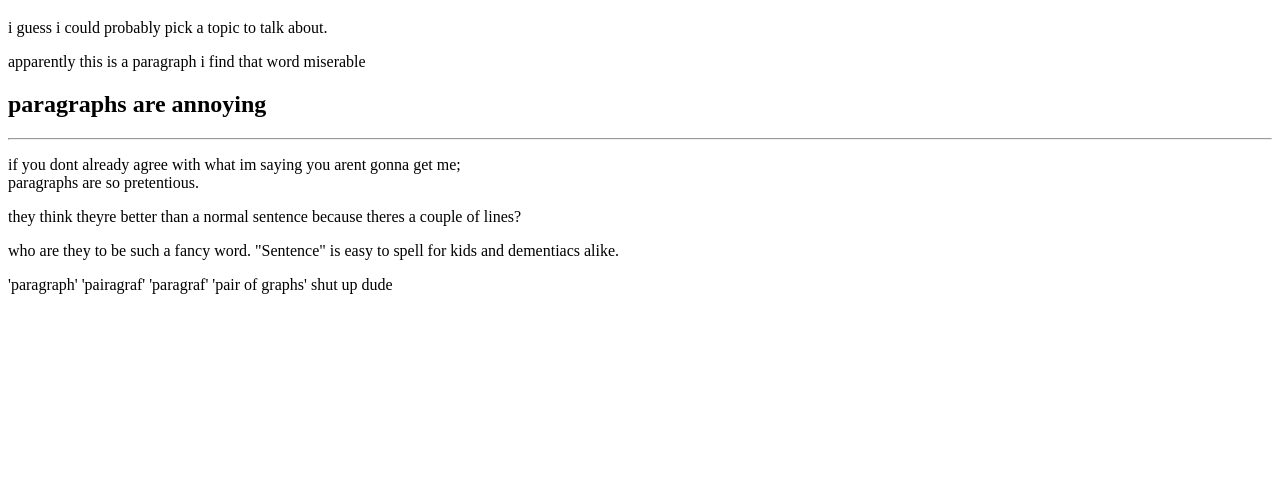
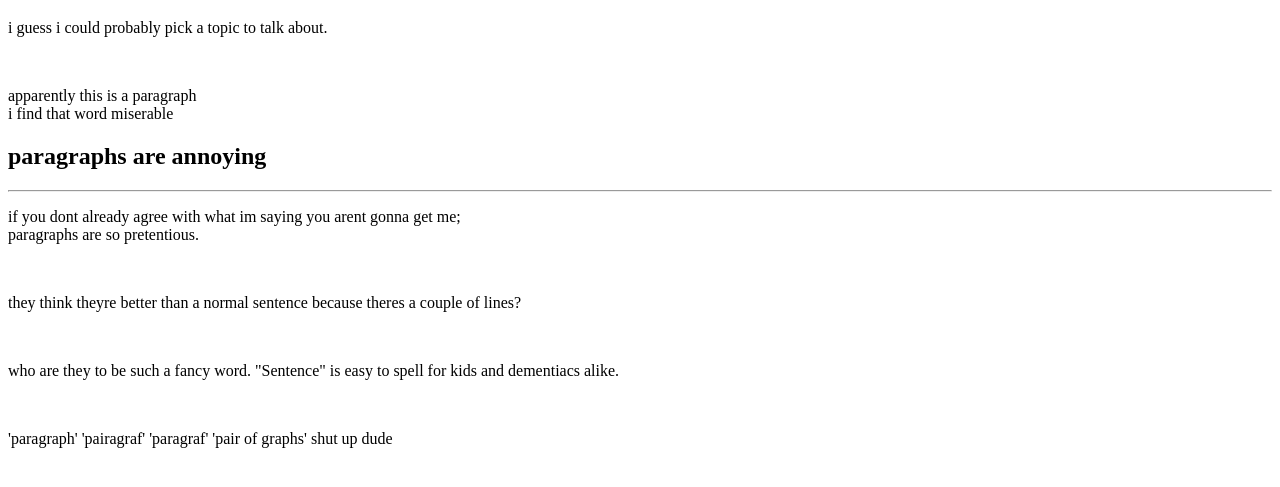
Before and after one commit to Highlands-High-School/my-website-28Caldwell, a plain HTML site: page blablabla.html in a window 1280 px wide. Shown: the part 71-558 px from the top of the page. Drawn offline with Linux system fonts and the light colour scheme.

Commit message:
Update blablabla.html

```diff
--- a/blablabla.html
+++ b/blablabla.html
@@ -7,13 +7,13 @@
 <hr>
 <body>
 <h1>i already did the gibberish bit</h1>
-<p>i guess i could probably pick a topic to talk about. </p>
-<p>apparently this is a paragraph i find that word miserable</p>
+<p>i guess i could probably pick a topic to talk about. </p> <br>
+<p>apparently this is a paragraph<br> i find that word miserable</p>
 <h2>paragraphs are annoying</h2>
   <hr>
 <p>if you dont already agree with what im saying you arent gonna get me; <br>
-  paragraphs are so pretentious.</p>
-<p>they think theyre better than a normal sentence because theres a couple of lines? </p>
-<p>who are they to be such a fancy word. "Sentence" is easy to spell for kids and dementiacs alike.</p>
+  paragraphs are so pretentious.</p> <br>
+<p>they think theyre better than a normal sentence because theres a couple of lines? </p> <br>
+<p>who are they to be such a fancy word. "Sentence" is easy to spell for kids and dementiacs alike.</p> <br>
 <p>'paragraph' 'pairagraf' 'paragraf' 'pair of graphs' shut up dude</p>
 </body>
```
